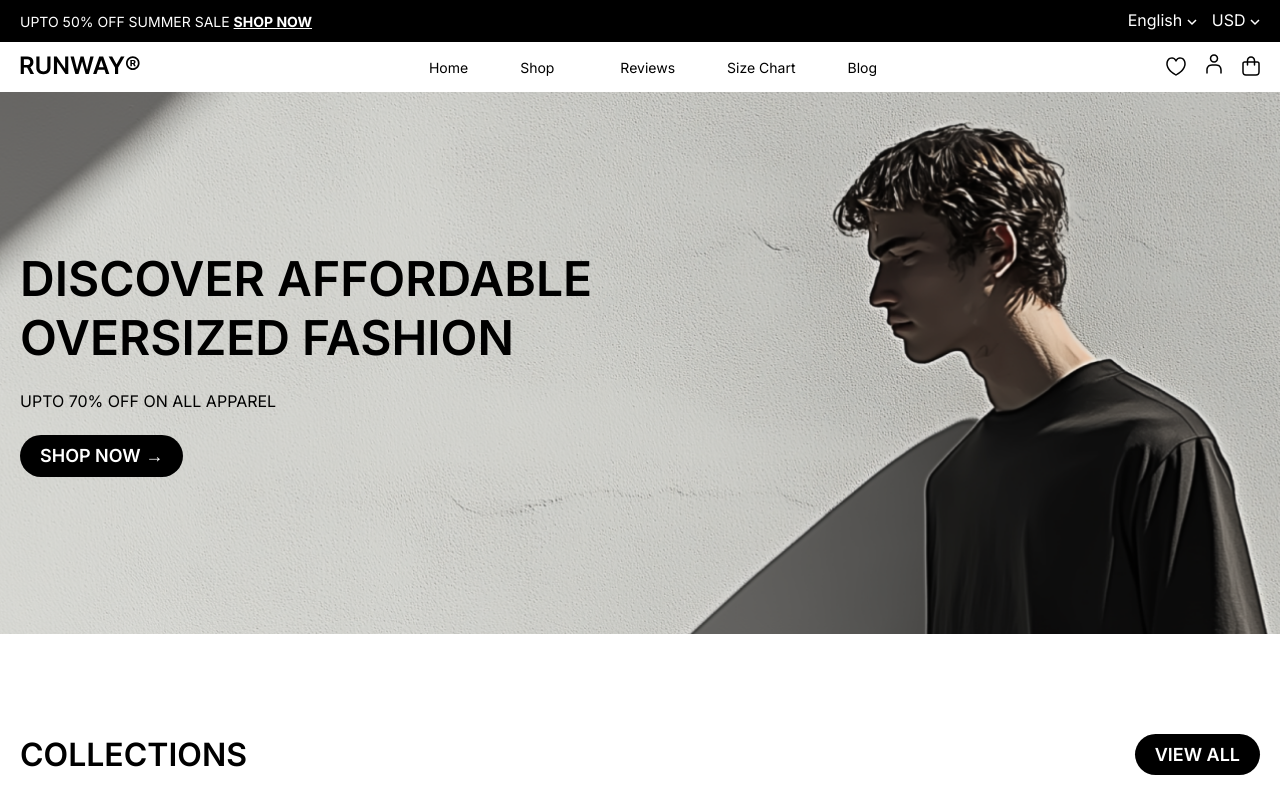
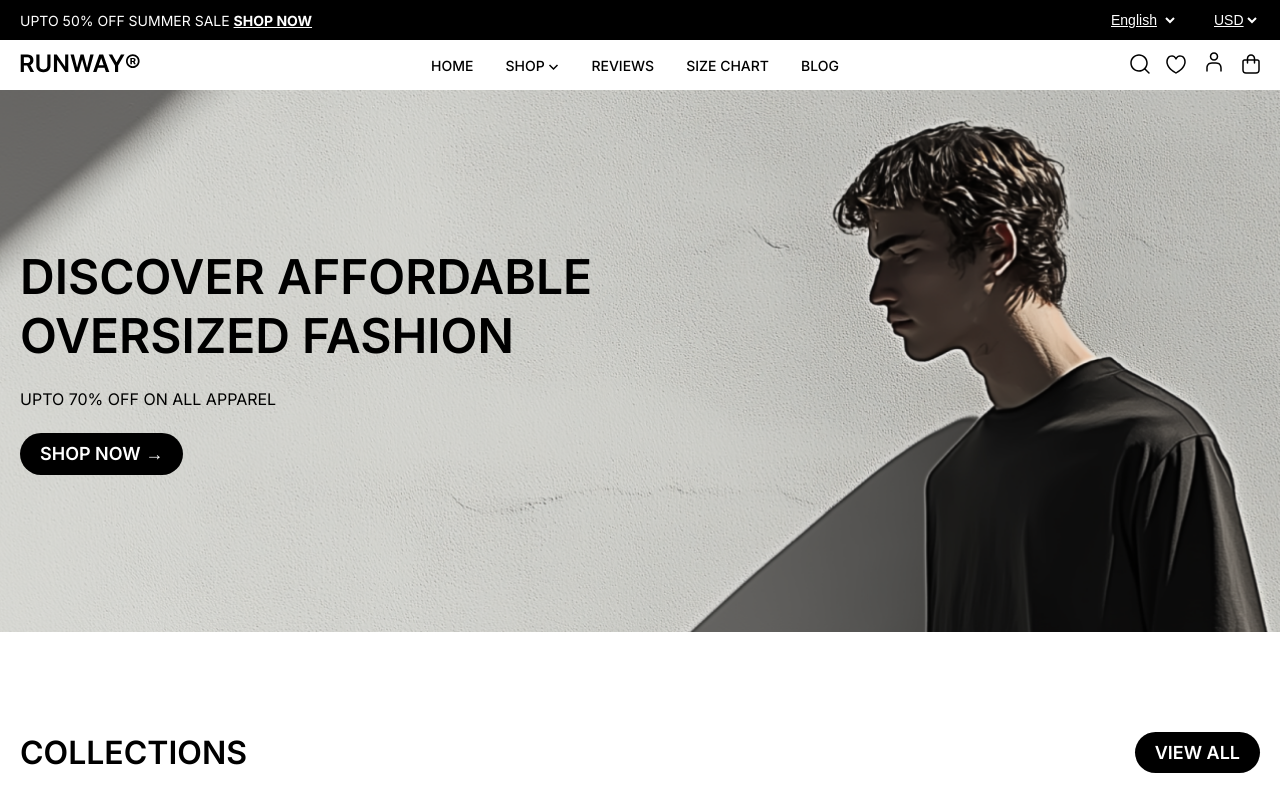
Before and after one commit to harisdev-netizen/runaway-theme, a website: page index.html in a window 1280 px wide. Shown: the top 800 px of the page. Drawn offline with Linux system fonts and the light colour scheme.

Commit message:
refactor: CODE REFACTOR
code bugs removed

```diff
--- a/index.html
+++ b/index.html
@@ -17,12 +17,21 @@
           </p>
 
           <div class="header__top-menu">
-            <a class="header__language">English
-              <img src="./assets/svg/down arrow.svg" alt="Down Arrow Icon"/>
-            </a>
-            <a class="header__currency">USD
-              <img src="./assets/svg/down arrow.svg" alt="Down Arrow Icon"/>
-            </a>
+            <label for="language-select">
+              <select id="language-select" class="header__select">
+                <option value="en" selected>English</option>
+                <option value="es">Spanish</option>
+                <option value="fr">French</option>
+              </select>
+            </label>
+
+            <label for="currency-select">
+              <select id="currency-select" class="header__select">
+                <option value="usd" selected>USD</option>
+                <option value="eur">EUR</option>
+                <option value="gbp">GBP</option>
+              </select>
+            </label>
           </div>
         </div>
       </div>
@@ -38,9 +47,11 @@
                 <a href="#" class="header__menu-link">Home</a>
               </li>
               <li class="header__menu-item">
-                <a href="#" class="header__menu-link"
-                  >Shop
-                  <img src="./assets/svg/down arrow.svg" alt="Down Arrow Icon" class="header__menu-link--black" /></a>
+                <a href="#" class="header__menu-link">Shop
+                  <svg width="11" height="7" viewBox="0 0 11 7" fill="none" xmlns="http://www.w3.org/2000/svg">
+                    <path d="M1.5 1L5.5 5L9.5 1" stroke="black" stroke-width="1.5"/>
+                  </svg>
+                </a>
               </li>
               <li class="header__menu-item">
                 <a href="#" class="header__menu-link">Reviews</a>
@@ -55,15 +66,18 @@
           </nav>
           <div class="header__actions">
             <div class="header__icons">
-              <span class="header__icon"
-                ><img src="./assets/svg/heart-icon.svg" alt=""
-              /></span>
-              <span class="header__icon"
-                ><img src="./assets/svg/user-alt.svg" alt=""
-              /></span>
-              <span class="header__icon"
-                ><img src="./assets/svg/shopping-bag.svg" alt=""
-              /></span>
+              <span class="header__icon">
+                <img src="./assets/svg/search.svg" alt=""/>
+              </span>
+              <span class="header__icon">
+                <img src="./assets/svg/heart-icon.svg" alt=""/>
+              </span>
+              <span class="header__icon">
+                <img src="./assets/svg/user-alt.svg" alt=""/>
+              </span>
+              <span class="header__icon">
+                <img src="./assets/svg/shopping-bag.svg" alt=""/>
+              </span>
             </div>
           </div>
         </div>
--- a/sass/layouts/_header.scss
+++ b/sass/layouts/_header.scss
@@ -8,7 +8,7 @@
       max-width: 1240px;
       width: 100%;
       margin: 0 auto;
-      margin-block: 8px;
+      margin-block: 3px;
       display: flex;
       justify-content: space-between;
       align-items: center;
@@ -54,57 +54,37 @@
 
   &__top-menu {
     display: flex;
-    gap: 15px;
-
-    @include respond-to('medium') {
-      // flex-direction: column;
     align-items: center;
-      justify-content: center;
-      gap: 8px;
-    }
-
-    // @include respond-to('small') {
-    //   flex-direction: column;
-    //   align-items: center;
-    //   gap: 8px;
-    // }
-
-    input[type='checkbox'] {
-      display: none;
-    }
+    gap: 32px;
 
     label {
-      display: block;
+      font-size: $font-size-small;
+      font-weight: 500;
+      color: $color-white;
+      margin: 0;
+      position: relative;
+
+      select {
+        background: transparent;
+        border: none;
+        color: $color-white;
+        font-size: inherit;
         cursor: pointer;
+        width: 100%;
+
+        option {
           background-color: $color-black;
-      padding: 8px;
-      border-radius: 4px;
-
-      img {
-        width: 24px;
-        height: auto;
-        transition: transform 0.3s ease;
+          color: $color-white;
+        }
+      }
     }
   }
 
-    input[type='checkbox']:checked + label img {
-      transform: rotate(180deg);
-    }
-
-    input[type='checkbox']:checked ~ .header__top-container {
-      display: block;
-    }
-  }
-
-  &__language,
-  &__currency {
-    color: $color-white;
+  &__select {
+    color: $color-black;
     text-decoration: none;
     cursor: pointer;
-
-    &:hover {
     text-decoration: underline;
-    }
 
     @include respond-to('small') {
       font-size: calc($font-size-small * 0.9);
@@ -171,18 +151,13 @@
   }
 
   &__menu-item {
-    margin: 0 10px;
-
-    @include respond-to('small') {
-      margin: 0;
-    }
-  }
-
-  &__menu-link {
+    a {
       position: relative;
       text-decoration: none;
       color: $color-black;
       font-size: $font-size-small;
+      font-weight: 500;
+      text-transform: uppercase;
       line-height: 1.3;
       cursor: pointer;
       transition: color 0.5s;
@@ -197,7 +172,6 @@
         background-color: $color-black;
         transition: width 0.4s ease-in-out;
       }
-
       &:hover {
         color: $color-black;
 
@@ -210,4 +184,9 @@
         font-size: calc($font-size-small * 0.9);
       }
     }
+
+    @include respond-to('small') {
+      margin: 0;
     }
+  }
+}
```
Also changed, not shown: assets/svg/arrow-down.svg (added), css/style.css, 1 other file. Lines whose indentation alone changed are shown as unchanged.
